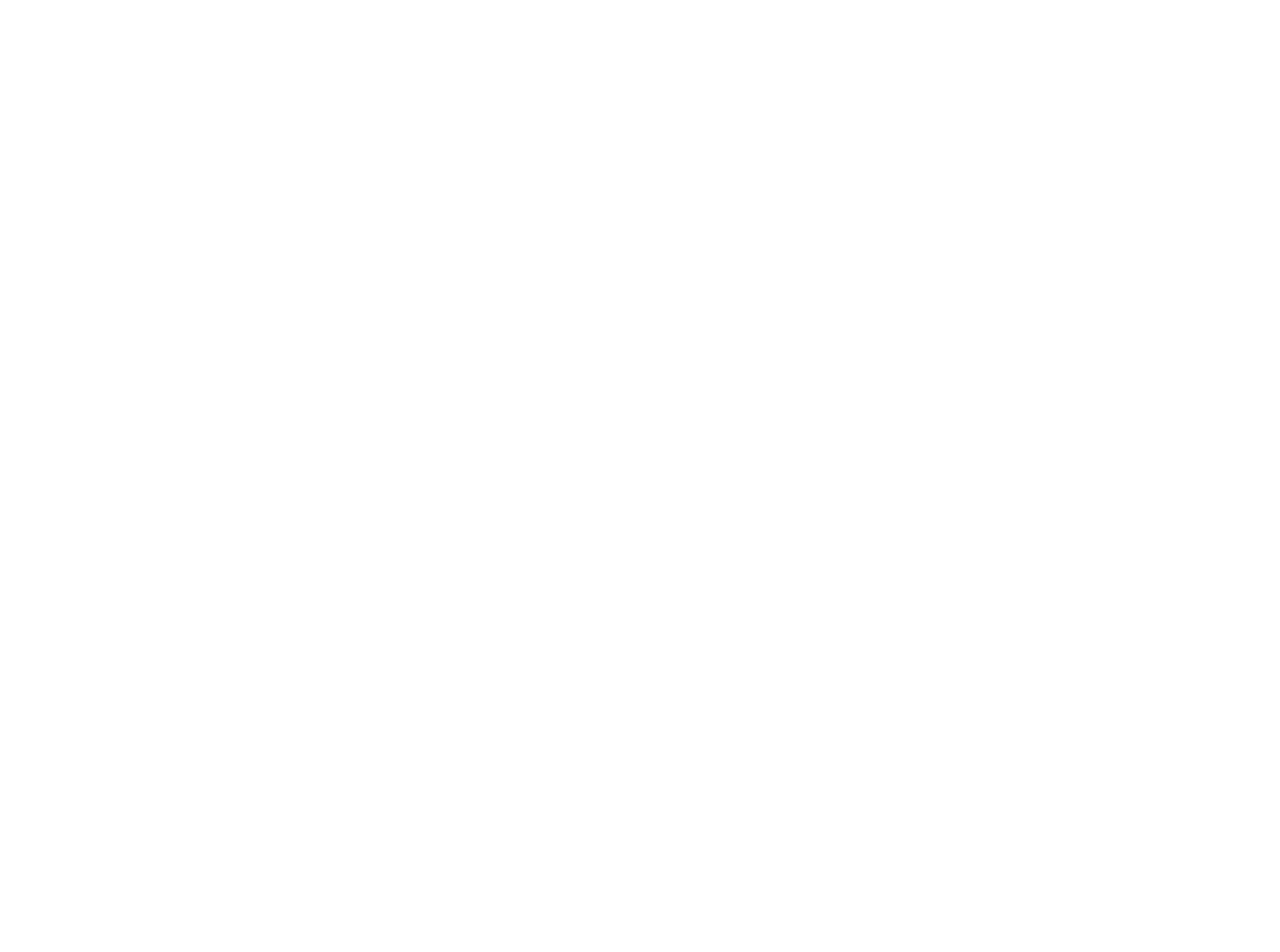
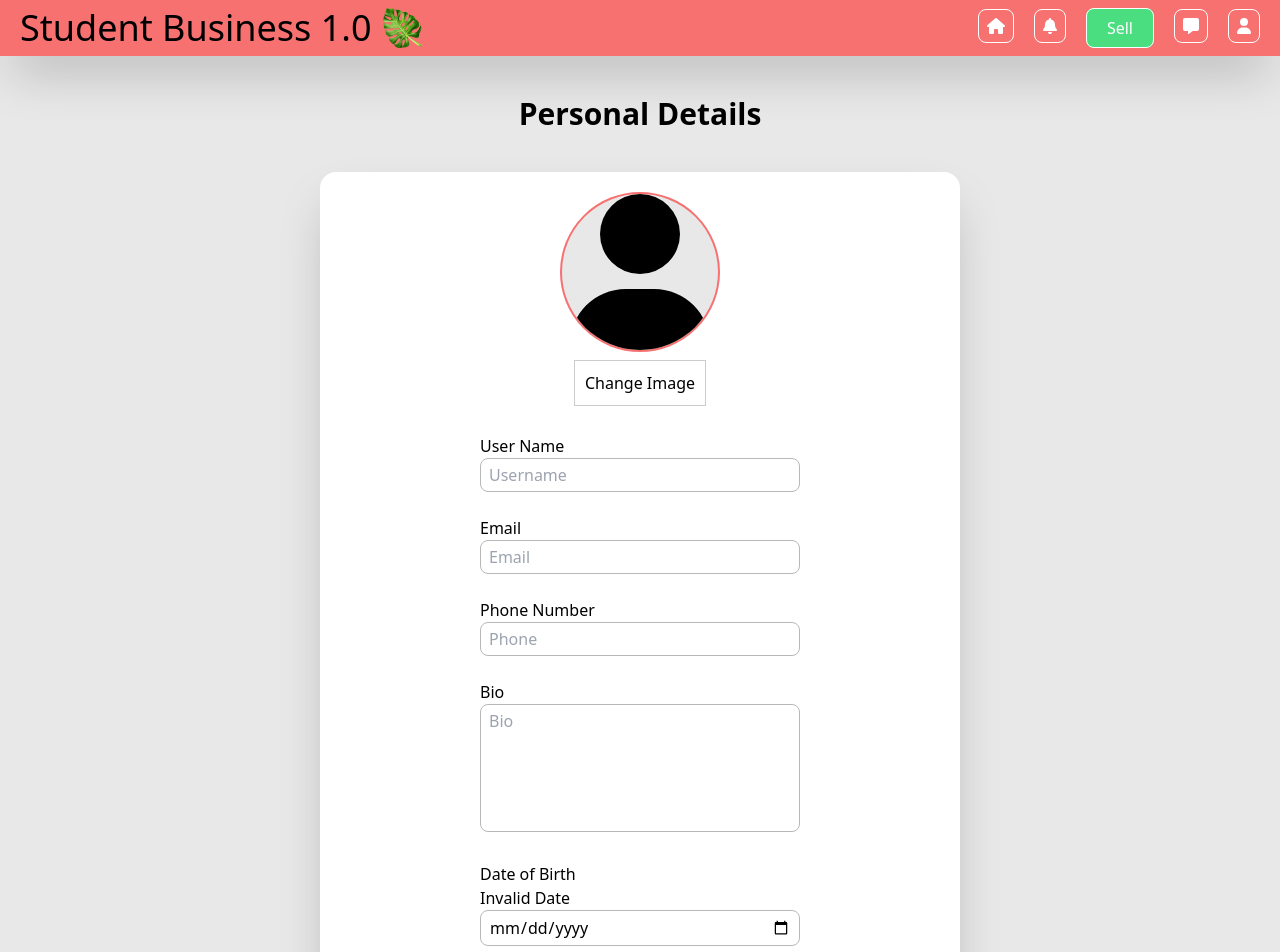
Before and after one commit to KofiAckah/Student-Business-1.0, a React (Vite) app in the folder frontend/: page /edit-profile in a window 1280 px wide. Before the commit this address had no page. Shown: the top 952 px of the page. Before the commit the page ends 800 px from the top, so only its background shows below. Built offline with nearby package versions, Linux system fonts and the light colour scheme; no server answers.

Commit message:
Done with edit profile left with dob bugs in it

```diff
--- a/frontend/src/App.jsx
+++ b/frontend/src/App.jsx
@@ -12,6 +12,7 @@ import ShowProduct from "./Pages/ShowProduct";
 import ViewSeller from "./Pages/ViewSeller";
 // User Routes
 import Profile from "./Pages/Profile/Profile";
+import EditProfile from "./Pages/Profile/EditProfile";
 import ViewProduct from "./Pages/Profile/ViewProduct";
 import EditProduct from "./Pages/Profile/EditProduct";
 
@@ -26,6 +27,7 @@ export default function App() {
       <Route path="/seller/:id" element={<ViewSeller />} />
       {/* User Routes */}
       <Route path="/profile" element={<Profile />} />
+      <Route path="/edit-profile" element={<EditProfile />} />
       <Route path="/view-items/:id" element={<ViewProduct />} />
       <Route path="/edit-items/:id" element={<EditProduct />} />
       {/* Accounts Routes */}
--- a/frontend/src/Components/NavBar.jsx
+++ b/frontend/src/Components/NavBar.jsx
@@ -105,7 +105,7 @@ function Nav() {
       <ul
         className={`${
           open ? "hidden" : "block"
-        } bg-white w-24 absolute right-0 text-primary-400 font-medium border border-red-400 rounded-lg shadow-md overflow-hidden mr-2`}
+        } bg-white w-32 absolute right-0 text-primary-400 font-medium border border-red-400 rounded-lg shadow-md overflow-hidden mr-2`}
       >
         <li className="hover:bg-red-400 w-full hover:text-white">
           <Link to="/profile" className="p-2">
@@ -113,8 +113,8 @@ function Nav() {
           </Link>
         </li>
         <li className="hover:bg-red-400 w-full hover:text-white">
-          <Link to="/settings" className="p-2">
-            Settings
+          <Link to="/edit-profile" className="p-2">
+            Edit Profile
           </Link>
         </li>
         <li className="hover:bg-red-400 w-full hover:text-white">
--- /dev/null
+++ b/frontend/src/Pages/Profile/EditProfile.jsx
@@ -0,0 +1,177 @@
+import { useState, useEffect } from "react";
+import axios from "axios";
+import { useNavigate } from "react-router-dom";
+import { useSnackbar } from "notistack";
+import { FontAwesomeIcon } from "@fortawesome/react-fontawesome";
+import { faUser } from "@fortawesome/free-solid-svg-icons";
+
+import NavBar from "../../Components/NavBar";
+
+export default function EditProfile() {
+  const [username, setUsername] = useState("");
+  const [email, setEmail] = useState("");
+  const [phone, setPhone] = useState("");
+  const [bio, setBio] = useState("");
+  const [dob, setDob] = useState("");
+  const [image, setImage] = useState("");
+  const [imagePreview, setImagePreview] = useState(null);
+  const { enqueueSnackbar } = useSnackbar();
+  const navigate = useNavigate();
+
+  useEffect(() => {
+    const fetchProfile = async () => {
+      try {
+        const res = await axios.get("http://localhost:3005/user/get-profile", {
+          withCredentials: true,
+        });
+        setUsername(res.data.username);
+        setEmail(res.data.email);
+        setPhone(res.data.phone);
+        setBio(res.data.bio);
+        setDob(res.data.dob);
+        setImage(res.data.image);
+        setImagePreview(`http://localhost:3005/uploads/${res.data.image}`);
+      } catch (error) {
+        enqueueSnackbar(error.response.data.msg, { variant: "error" });
+      }
+    };
+    fetchProfile();
+  }, [enqueueSnackbar]);
+
+  const handleImageChange = (e) => {
+    setImage(e.target.files[0]);
+
+    const fileReader = new FileReader();
+    fileReader.onloadend = () => {
+      setImagePreview(fileReader.result);
+    };
+    fileReader.readAsDataURL(e.target.files[0]);
+  };
+
+  const handleEditProfile = async (e) => {
+    e.preventDefault();
+    const formData = new FormData();
+    formData.append("username", username);
+    formData.append("email", email);
+    formData.append("phone", phone);
+    formData.append("bio", bio);
+    formData.append("dob", dob);
+    formData.append("image", image);
+
+    try {
+      await axios.put("http://localhost:3005/user/update-profile", formData, {
+        withCredentials: true,
+      });
+      enqueueSnackbar("Profile updated successfully", { variant: "success" });
+      navigate("/profile");
+    } catch (error) {
+      enqueueSnackbar(error.response.data.msg, { variant: "error" });
+    }
+  };
+
+  return (
+    <div className="bg-secondary-100">
+      <NavBar />
+      <h1 className="text-2xl md:text-3xl font-bold text-center my-4 sm:my-10">
+        Personal Details
+      </h1>
+      <form
+        onSubmit={handleEditProfile}
+        className="flex flex-col items-center justify-center w-10/12 md:w-2/3 xl:w-1/2 mx-auto bg-white rounded-2xl shadow-2xl"
+      >
+        <div className="flex flex-col items-center rounded-full overflow-hidden border-2 border-red-400 w-32 h-32 md:w-40 md:h-40 mx-auto bg-secondary-100 mt-5">
+          {image !== "" ? (
+            <img
+              src={imagePreview}
+              alt="profile"
+              className="w-32 h-32 md:w-52 md:h-52 object-contain"
+            />
+          ) : (
+            <FontAwesomeIcon
+              icon={faUser}
+              className="w-32 h-32 sm:w-40 sm:h-40 object-contain"
+            />
+          )}
+        </div>
+        <label htmlFor="image" className="custom-file-upload mt-2">
+          Change Image
+        </label>
+        <input
+          style={{ display: "none" }}
+          className="loginInput"
+          type="file"
+          id="image"
+          onChange={handleImageChange}
+          accept="image/*"
+        />
+        <div className="my-2 sm:my-3 mt-5 sm:mt-7 w-10/12 md:w-2/3 xl:w-1/2">
+          <label htmlFor="username">User Name</label>
+          <input
+            type="text"
+            name="username"
+            id="username"
+            value={username}
+            onChange={(e) => setUsername(e.target.value)}
+            placeholder="Username"
+            className="loginInput"
+          />
+        </div>
+        <div className="my-2 sm:my-3 w-10/12 md:w-2/3 xl:w-1/2">
+          <label htmlFor="email">Email</label>
+          <input
+            type="email"
+            name="email"
+            id="email"
+            value={email}
+            onChange={(e) => setEmail(e.target.value)}
+            placeholder="Email"
+            className="loginInput"
+          />
+        </div>
+        <div className="my-2 sm:my-3 w-10/12 md:w-2/3 xl:w-1/2">
+          <label htmlFor="phone">Phone Number</label>
+          <input
+            type="number"
+            name="phone"
+            id="phone"
+            value={phone}
+            onChange={(e) => setPhone(e.target.value)}
+            placeholder="Phone"
+            className="loginInput"
+          />
+        </div>
+        <div className="my-2 sm:my-3 w-10/12 md:w-2/3 xl:w-1/2">
+          <label htmlFor="bio">Bio</label>
+          <textarea
+            type="text"
+            name="bio"
+            id="bio"
+            value={bio}
+            onChange={(e) => setBio(e.target.value)}
+            placeholder="Bio"
+            className="loginInput h-20 sm:h-32"
+            style={{ resize: "none" }}
+          />
+        </div>
+        <div className="my-2 sm:my-3 w-10/12 md:w-2/3 xl:w-1/2">
+          <label htmlFor="dob">Date of Birth</label>
+          <p>{new Date(dob).toLocaleDateString()}</p>
+          <input
+            type="date"
+            name="dob"
+            id="dob"
+            value={dob}
+            // value={new Date(dob).toLocaleDateString()}
+            onChange={(e) => setDob(e.target.value)}
+            placeholder="Date of Birth"
+            className="loginInput"
+          />
+        </div>
+        <button className="btnSubmit w-10/12 md:w-2/3 xl:w-1/2 my-2 sm:my-3 mb-5 sm:mb-7">
+          Update
+        </button>
+      </form>
+      <div className="h-20"></div>
+    </div>
+  );
+}
```
Also changed, not shown: frontend/src/Pages/Profile/EditProduct.jsx (+0 -8 lines), 2 other files (tests, documents, lock files or other folders).
